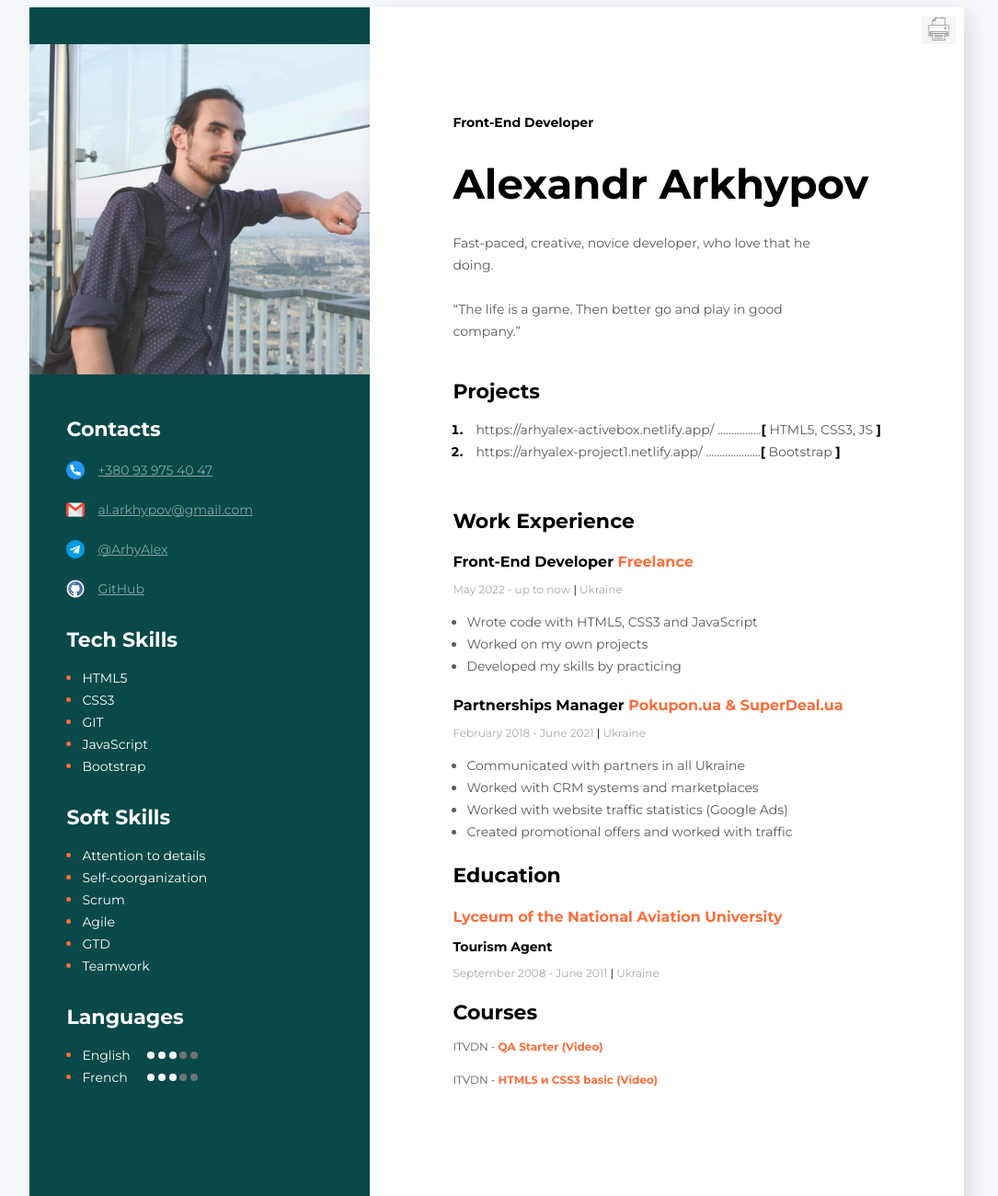
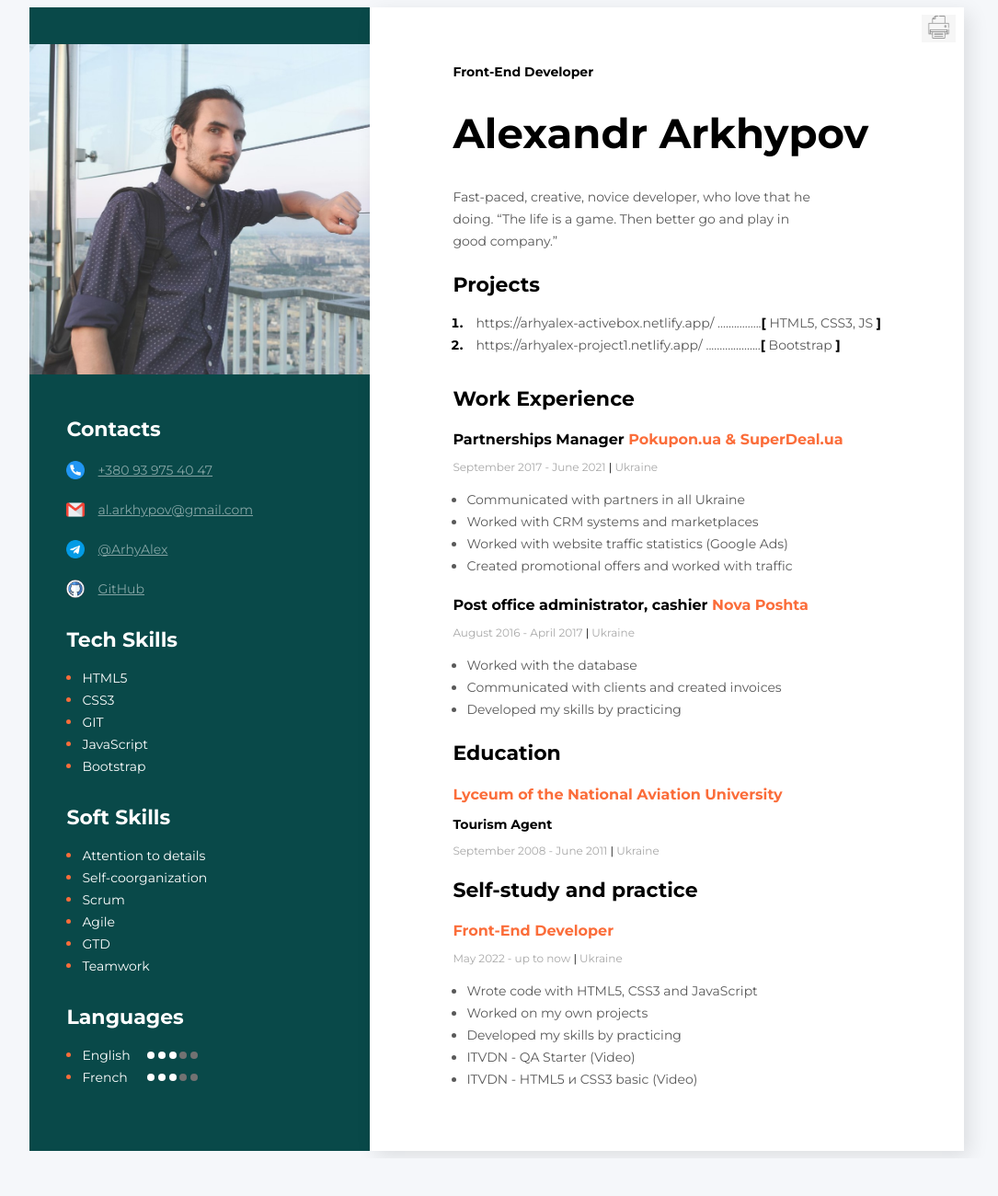
Before and after one commit to ArhyAleks/CV, a plain HTML site: page index.html in a window 1280 px wide. Shown: the top 1300 px of the page at 92% size, without its empty margins (192-1277 px from the left). After the commit the page ends 1259 px from the top, so only its background shows below. Drawn offline with Linux system fonts and the light colour scheme.

Commit message:
Deleted Courses, Freelance, maked new chapter Self-studing

```diff
--- a/index.html
+++ b/index.html
@@ -33,8 +33,7 @@
                <h2 class="about-position">Front-End Developer</h2>
                <h1 class="about-name">Alexandr Arkhypov</h1>
                <p class="about-description">
-                Fast-paced, creative, novice developer, who love that he doing.<br>
-                <br>
+                Fast-paced, creative, novice developer, who love that he doing.
                 <q>The life is a game. Then better go and play in good company.</q>
 
 
@@ -66,9 +65,9 @@
                 <h3 class="title">
                     Work Experience
                 </h3>
-                <!--Company1-->
-                <div>
-                <h4 class="work-position">Front-End Developer <span class="organization">Freelance</span></h4>
+                <!--Future company-->
+                <!-- <div>
+                <h4 class="work-position">Front-End Developer <span class="organization">Self-study and practice</span></h4>
                 <p class="period">May 2022 - up to now <span class="line">|</span> Ukraine</p>
                 <ul class="work-list">
                     <li class="work-list-item">Wrote code with HTML5, CSS3 and JavaScript</li>
@@ -76,18 +75,28 @@
                     <li class="work-list-item">Developed my skills by practicing</li>
 
                 </ul>
-                </div>
+                </div> -->
                 <!--Company2-->
                 <div>
                     <h4 class="work-position">Partnerships Manager <span class="organization">Pokupon.ua & SuperDeal.ua</span></h4>
-                    <p class="period">February 2018 - June 2021 <span class="line">|</span> Ukraine</p>
+                    <p class="period">September 2017 - June 2021 <span class="line">|</span> Ukraine</p>
                     <ul class="work-list">
                         <li class="work-list-item">Communicated with partners in all Ukraine</li>
                         <li class="work-list-item">Worked with CRM systems and marketplaces</li>
                         <li class="work-list-item">Worked with website traffic statistics (Google Ads)</li>
                         <li class="work-list-item">Created promotional offers and worked with traffic</li>
+                    </ul>
+                </div>
+                <!--Company3-->
+                <div>
+                <h4 class="work-position">Post office administrator, cashier <span class="organization">Nova Poshta</span></h4>
+                <p class="period">August 2016 - April 2017 <span class="line">|</span> Ukraine</p>
+                <ul class="work-list">
+                    <li class="work-list-item">Worked with the database</li>
+                    <li class="work-list-item">Сommunicated with clients and created invoices</li>
+                    <li class="work-list-item">Developed my skills by practicing</li>
 
-                    </ul>
+                </ul>
                 </div>
                 <!--Education-->
                 <div class="education">
@@ -98,11 +107,22 @@
                     <p class="faculty">Tourism Agent</p>
                     <p class="period">September 2008 - June 2011 <span class="line">|</span> Ukraine</p>
                     <h3 class="title">
+                        Self-study and practice
+                    </h3>
+                    <h4 class="university">Front-End Developer</h4>
+                    <p class="period">May 2022 - up to now <span class="line">|</span> Ukraine</p>
+                    <ul class="work-list">
+                        <li class="work-list-item">Wrote code with HTML5, CSS3 and JavaScript</li>
+                        <li class="work-list-item">Worked on my own projects</li>
+                        <li class="work-list-item">Developed my skills by practicing</li>
+                        <li class="work-list-item">ITVDN - QA Starter (Video)</li>
+                        <li class="work-list-item">ITVDN - HTML5 и CSS3 basic (Video)</li>
+                    </ul>
+                    <!-- <h3 class="title">
                         Courses
                     </h3>
                     <p class="course">ITVDN - <span class="course-name">QA Starter (Video)</span></p>
-                    <p class="course">ITVDN - <span class="course-name">HTML5 и CSS3 basic (Video)</span></p>
-
+                    <p class="course">ITVDN - <span class="course-name">HTML5 и CSS3 basic (Video)</span></p> -->
                 </div>
             </div>
 
--- a/styles/styles.css
+++ b/styles/styles.css
@@ -5,7 +5,7 @@ body {
 
 .print {
   position: absolute;
-  margin-top: -95px;
+  margin-top: -42px;
   margin-left: 510px;
   opacity: 50%;
   border: none;
@@ -28,7 +28,7 @@ body {
 /* about styles */
 
 .about {
-  margin-bottom: 40px;
+  margin-bottom: 20px;
 }
 
 .about-position {
@@ -48,7 +48,7 @@ body {
   font-size: 45px;
   line-height: 55px;
   color: #000000;
-  margin-bottom: 25px;
+  margin-bottom: 30px;
 }
 
 .about-description {
@@ -64,13 +64,13 @@ body {
 .main-content {
   background-color: #ffffff;
   box-shadow: 6px 6px 20px rgba(0, 0, 0, 0.1);
-  padding: 105px 90px;
+  padding: 50px 90px;
 }
 
 /* project styles  */
 
 .projects {
-  margin-bottom: 50px;
+  margin-bottom: 33px;
 }
 
 .title {
@@ -136,9 +136,9 @@ body {
 
 /* work styles */
 
-.work {
+/* .work {
   margin-bottom: 45px;
-}
+} */
 
 .work-position {
   font-family: "Montserrat";
```
